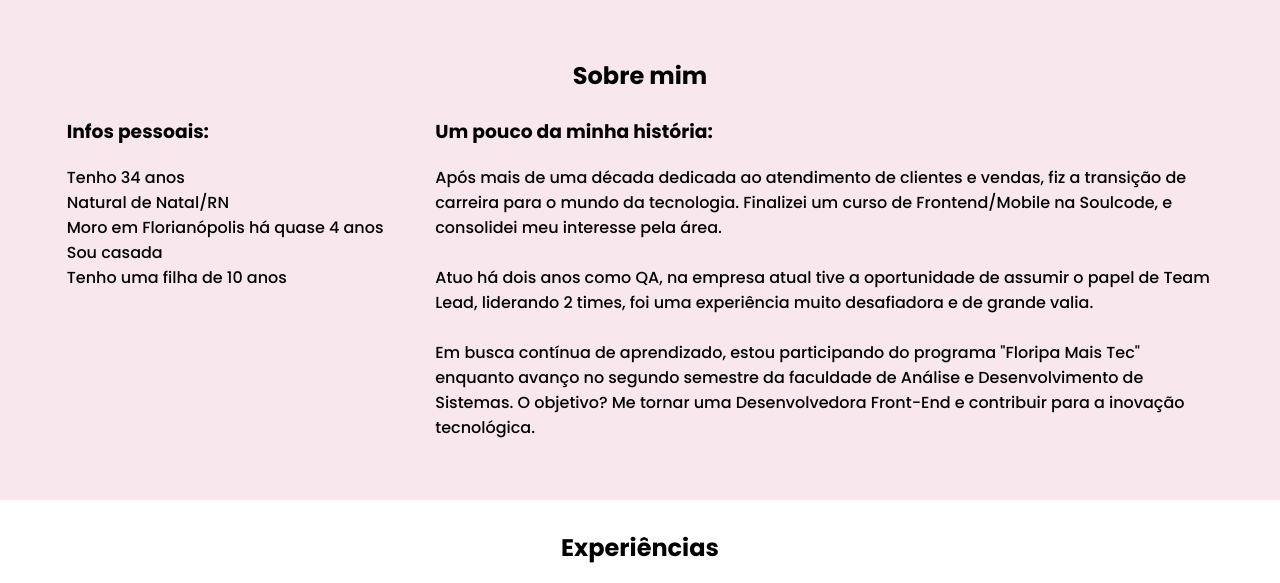
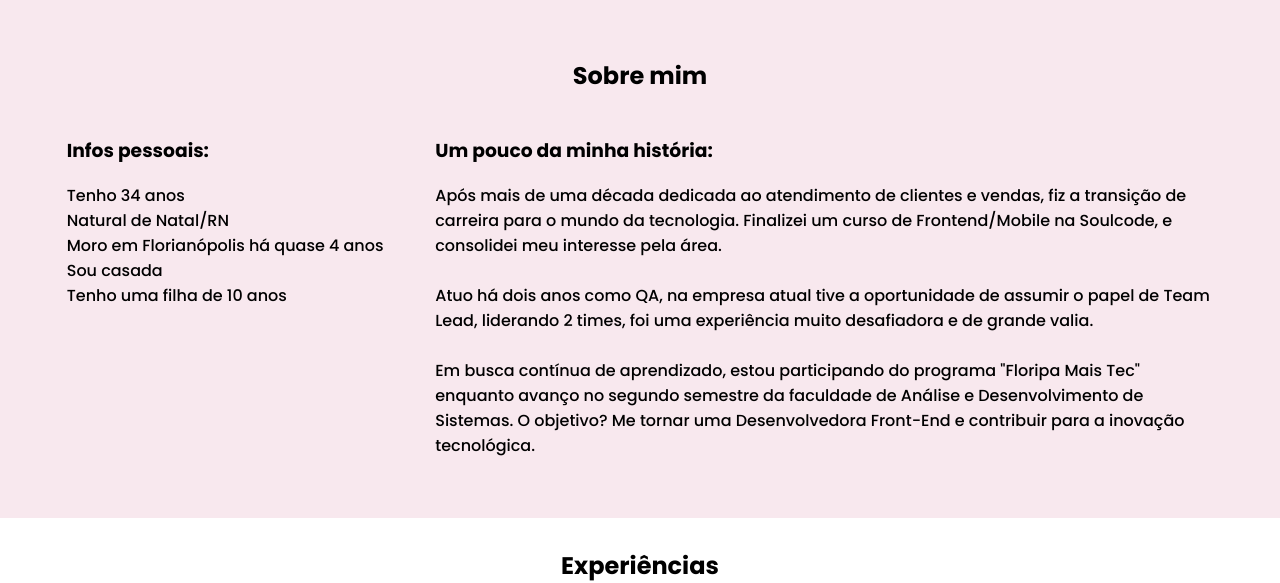
Before and after one commit to renatapulz/portfolio, a plain HTML site: page index.html in a window 1280 px wide. Shown: the part 802-1385 px from the top of the page. Drawn offline with nearby package versions, Linux system fonts and the light colour scheme.

Commit message:
ajustes alinhamento

```diff
--- a/style.css
+++ b/style.css
@@ -94,7 +94,7 @@ header {
 
 .container-text h3 {
     text-align: left;
-    margin-bottom: 1em;
+    margin: 1em 0;
 }
 
 .container-text ul {
@@ -385,9 +385,9 @@ header {
         padding-left: 0;
     }
 
-    .conteiner-info h3 {
+    /* .conteiner-info h3 {
         margin-top: 10px;
-    }
+    } */
 
     .rodape {
         background-attachment: inherit;
```
